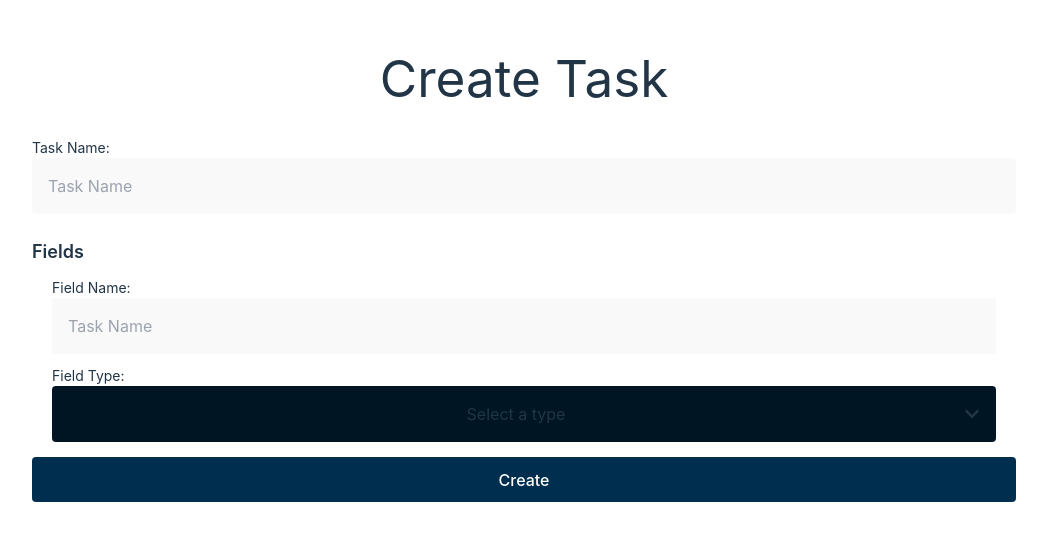
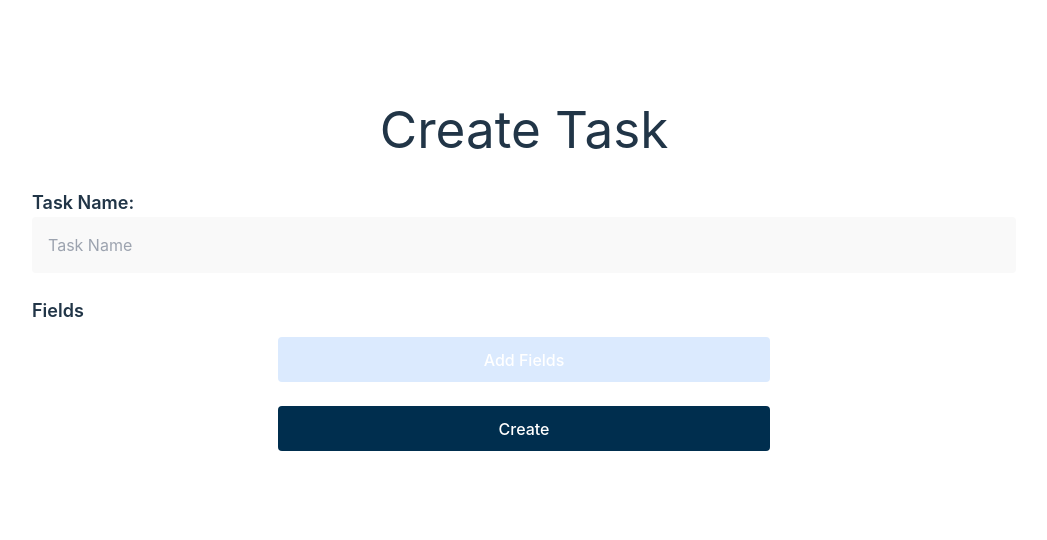
Before and after one commit to ashishthomas2202/data-logger, a React (Vite) app: page /tasks/create in a window 1280 px wide. Shown: the part 114-654 px from the top of the page, without its empty margins (116-1163 px from the left). Built offline with nearby package versions, Linux system fonts and the light colour scheme.

Commit message:
created field component

```diff
--- a/src/components/pages/tasks/Create.jsx
+++ b/src/components/pages/tasks/Create.jsx
@@ -1,5 +1,5 @@
 import React, { useState } from "react";
-import Select from "../../ui/Select";
+import Field from "../../ui/Field";
 
 export default function CreateTask() {
   const [taskName, setTaskName] = useState("");
@@ -9,7 +9,7 @@ export default function CreateTask() {
       <h1 className="mb-3">Create Task</h1>
       <form className="w-screen p-5 max-w-5xl flex flex-col gap-y-3">
         <div className="flex flex-col items-start w-full mb-3 ">
-          <label className="text-sm" htmlFor="taskname">
+          <label className="text-lg font-semibold" htmlFor="taskname">
             Task Name:{" "}
           </label>
           <input
@@ -23,57 +23,29 @@ export default function CreateTask() {
         <div className="flex flex-col items-start w-full ">
           <h2 className="text-lg font-semibold">Fields</h2>
         </div>
-        <div className="px-5 flex flex-col gap-y-3">
-          <div className="flex flex-col items-start w-full ">
-            <label className="text-sm">Field Name:</label>
-            <input
-              className="w-full p-4 rounded"
-              type="text"
-              name="taskname"
-              id="taskname"
-              placeholder="Task Name"
+
+        {fields.map((field, index) => {
+          return (
+            <Field
+              key={"create" + index}
+              field={field.name}
+              setFields={field.type}
             />
-          </div>
-          <div className="flex flex-col items-start w-full ">
-            <label className="text-sm">Field Type:</label>
-            {/* <select>
-              <option defaultChecked hidden>
-                Select a type
-              </option>
-              <option value={"text"}>Text</option>
-              <option value={"number"}>Numbers</option>
-              <option value={"money"}>Money</option>
-              <option value={"date"}>Date</option>
-              <option value={"file"}>File</option>
-              <option value={"files"}>Files</option>
-            </select>
-             */}
-            <Select>
-              <option default hidden>
-                Select a type
-              </option>
-              <option value={"text"}>Text</option>
-              <option value={"number"}>Numbers</option>
-              <option value={"money"}>Money</option>
-              <option value={"date"}>Date</option>
-              <option value={"file"}>File</option>
-              <option value={"files"}>Files</option>
-            </Select>
-            {/* <select>
-              <option selected hidden>
-                Select a type
-              </option>
-              <option value={"text"}>Text</option>
-              <option value={"number"}>Numbers</option>
-              <option value={"money"}>Money</option>
-              <option value={"date"}>Date</option>
-              <option value={"file"}>File</option>
-              <option value={"files"}>Files</option>
-            </select> */}
-          </div>
-        </div>
+          );
+        })}
 
-        <button className="">Create</button>
+        <button
+          type="button"
+          className="px-5 w-full bg-blue-100 hover:bg-blue-200 sm:w-1/2 self-center mb-3"
+          onClick={() => {
+            console.log("clicked", fields);
+            setFields((prevFields) => [...prevFields, { name: "", type: "" }]);
+          }}
+        >
+          Add Fields
+        </button>
+
+        <button className="w-full md:w-1/2 self-center">Create</button>
       </form>
     </div>
   );
--- /dev/null
+++ b/src/components/ui/Field.jsx
@@ -0,0 +1,47 @@
+import React, { useState, useEffect } from "react";
+import Select from "./Select";
+import { FaTimes } from "react-icons/fa";
+
+export default function Field({ field, setFields }) {
+  return (
+    <div className="px-5 flex flex-col gap-3 sm:flex-row">
+      <div className="flex flex-col items-start w-full ">
+        <label htmlFor="fieldname" className="text-sm">
+          Field Name:
+        </label>
+        <input
+          className="w-full p-4 rounded"
+          type="text"
+          name="fieldname"
+          id="fieldname"
+          placeholder="Field Name"
+        />
+      </div>
+      <div className="flex flex-col items-start w-full ">
+        <label className="text-sm">Field Type:</label>
+        <Select>
+          <option default hidden>
+            Select a type
+          </option>
+          <option value={"text"}>Text</option>
+          <option value={"number"}>Numbers</option>
+          <option value={"money"}>Money</option>
+          <option value={"date"}>Date</option>
+          <option value={"file"}>File</option>
+          <option value={"files"}>Files</option>
+        </Select>
+      </div>
+      <div className="flex flex-col items-start">
+        <button
+          type="button"
+          className="flex justify-center items-center gap-3 bg-red-700 hover:bg-red-600 hover:border-red-600 text-white font-semibold mt-2 sm:mt-5 py-3.5 w-full"
+
+          //   className="flex justify-center items-center gap-3 bg-red-700 hover:bg-red-600 hover:border-red-600 text-white font-semibold rounded-md w-full md:w-1/4 self-end py-3.5"
+        >
+          <FaTimes />
+          Remove
+        </button>
+      </div>
+    </div>
+  );
+}
--- a/src/components/ui/Select.jsx
+++ b/src/components/ui/Select.jsx
@@ -37,6 +37,7 @@ export default function Select({ children, ...props }) {
       <div
         className={styles.options}
         style={{
+          marginTop: dropdownState ? "0.1rem" : "0",
           visibility: dropdownState ? "visible" : "hidden",
           opacity: dropdownState ? 1 : 0,
           maxHeight: dropdownState ? "150px" : "0",
@@ -48,7 +49,7 @@ export default function Select({ children, ...props }) {
               return (
                 <div
                   className={styles.option}
-                  key={option.value + props.key ? props.key : i}
+                  key={option.value + (props.key ? props.key : i)}
                   onClick={() => {
                     setSelected(i);
                     setDropdownState(false);
--- a/src/components/ui/Select.module.css
+++ b/src/components/ui/Select.module.css
@@ -26,23 +26,22 @@
 }
 
 .option {
-  background-color: #001523;
+  background-color: #002037;
   padding: 0.5rem 0;
   transition: all 0.2s;
   cursor: pointer;
 }
 
 .option:hover {
-  background-color: #011928;
+  background-color: #00406d;
 }
 
 .options {
+  background-color: #002037;
   width: 100%;
   max-height: 150px;
   padding: 0.25;
-  background-color: #001523;
   border-radius: 0.25rem;
-  margin-top: 0.2rem;
   overflow-y: scroll;
   transition: all 0.2s;
 }
```
